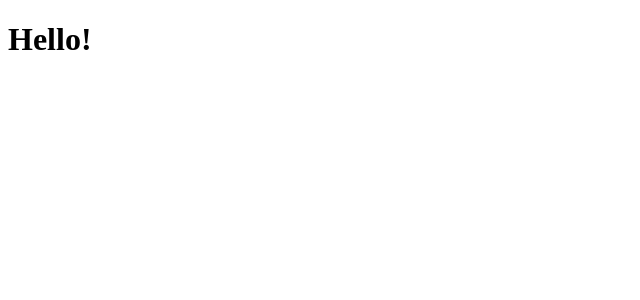
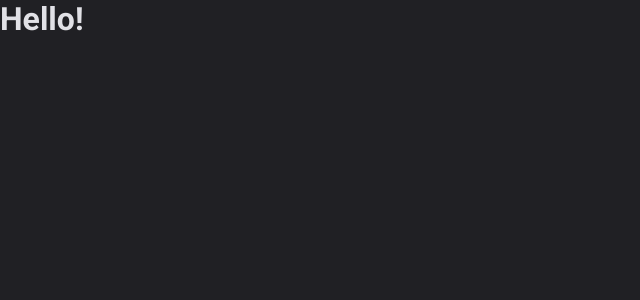
Before and after one commit to lmartinhao/03-dt-money, a React (Vite) app: page / in a window 1280 px wide. Shown: the top 300 px of the page, without its empty margins (0-640 px from the left). Built offline with nearby package versions, Linux system fonts and the light colour scheme.

Commit message:
adding Roboto font

```diff
--- a/index.html
+++ b/index.html
@@ -2,7 +2,13 @@
 <html lang="en">
   <head>
     <meta charset="UTF-8" />
+
+    <link rel="preconnect" href="https://fonts.googleapis.com" />
+    <link rel="preconnect" href="https://fonts.gstatic.com" crossorigin />
+
     <meta name="viewport" content="width=device-width, initial-scale=1.0" />
+    <link href="https://fonts.googleapis.com/css2?family=Roboto:wght@400;700&display=swap" rel="stylesheet" />
+
     <title>DT-Money</title>
   </head>
   <body>
--- a/src/App.tsx
+++ b/src/App.tsx
@@ -1,10 +1,12 @@
 import { ThemeProvider } from "styled-components"
+import { GlobalStyle } from "./styles/global"
 import { defaultTheme } from "./styles/themes/default"
 
 export function App() {
 
   return (
     <ThemeProvider theme={defaultTheme}>
+      <GlobalStyle />
       <h1>Hello!</h1>
     </ThemeProvider>
 
```
